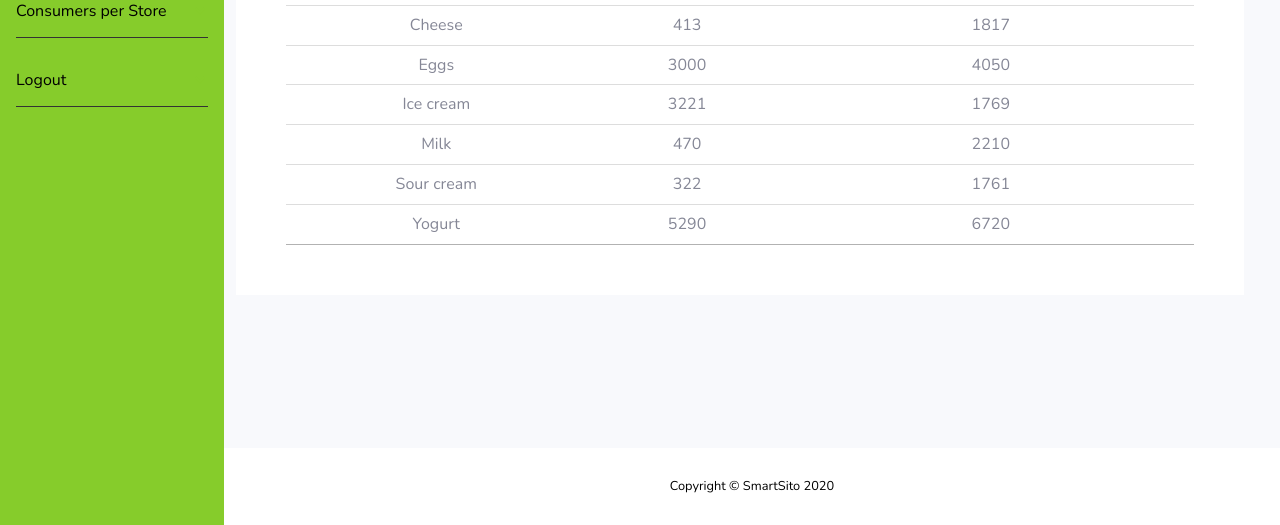
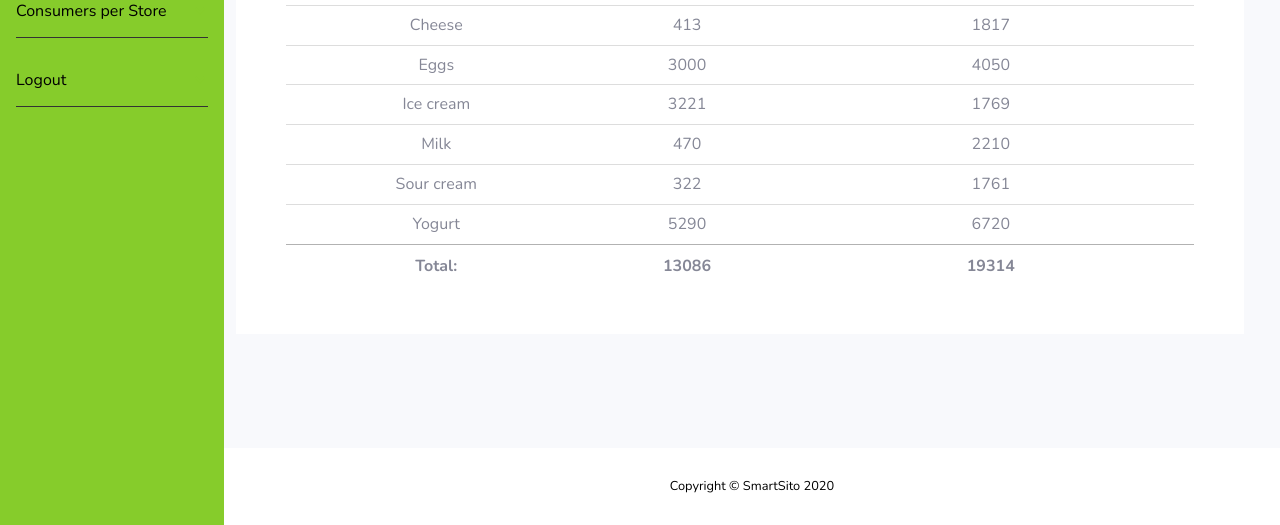
Before and after one commit to smlopezza/Smartsito, a Flask app: page /RetailerHotProducts in a window 1280 px wide. Shown: the part 275-800 px from the top of the page. Run offline with Flask 2, Linux system fonts and the light colour scheme; lists and menus that the app fills with data are empty; some libraries are stand-ins or nearby versions.

Commit message:
Total to all tables added

```diff
--- a/app/templates/RetailerHotProducts.html
+++ b/app/templates/RetailerHotProducts.html
@@ -62,6 +62,14 @@
 
     </tbody>
 
+    <tfoot>
+      <tr>
+        <th style="text-align:center">Total:</th>
+        <th>13086</th>
+        <th>19314</th>
+      </tr>
+    </tfoot>
+
   </table>
 
 
--- a/app/templates/RetailerPredictions.html
+++ b/app/templates/RetailerPredictions.html
@@ -76,6 +76,12 @@
       </tr>
 
     </tbody>
+    <tr>
+      <th></th>
+      <th style="text-align:center">Total:</th>
+      <th style="text-align:center">25506</th>
+      <th style="text-align:center">85234</th>
+    </tr>
 
   </table>
 
--- a/app/templates/RetailerStore.html
+++ b/app/templates/RetailerStore.html
@@ -56,6 +56,9 @@
       </tr>
 
     </tbody>
+    <th colspan='2' style="text-align:center">Total:</th>
+    <th style="text-align:center">2522</th>
+
 
   </table>
 
```
